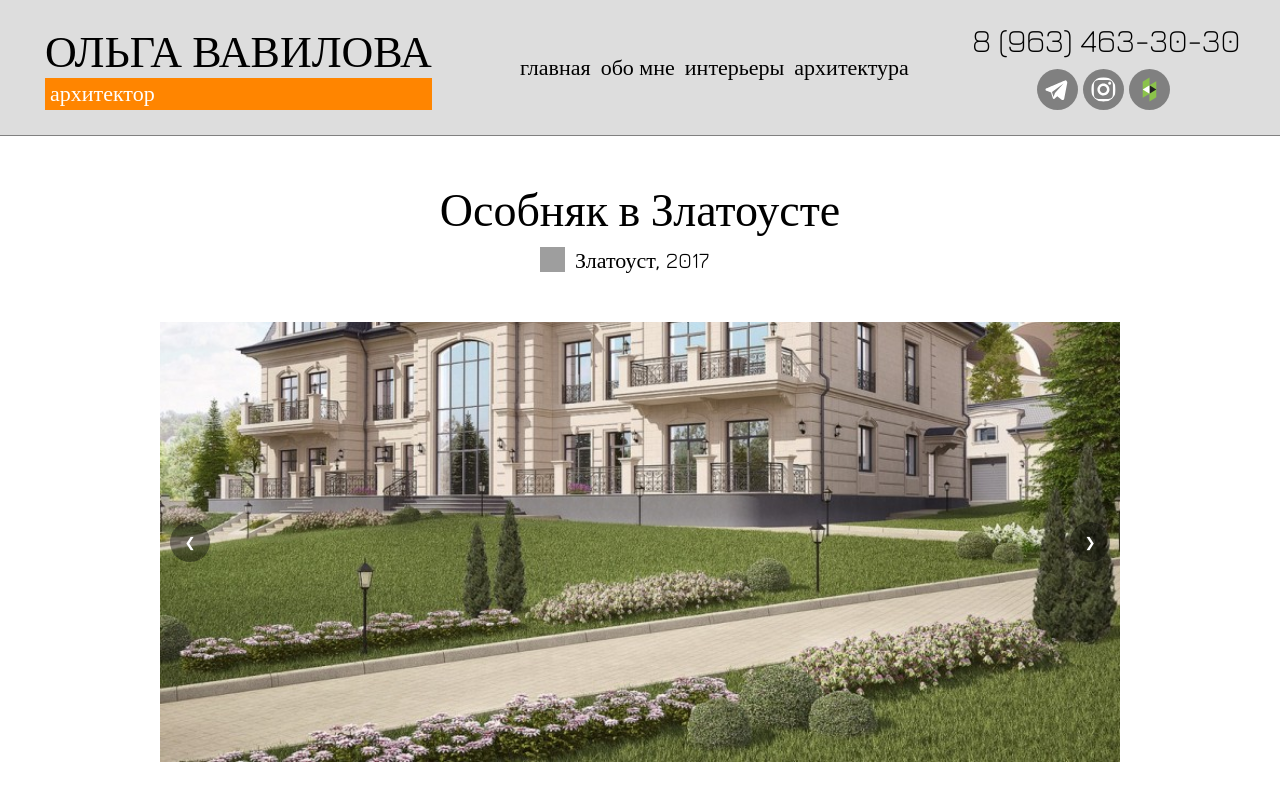
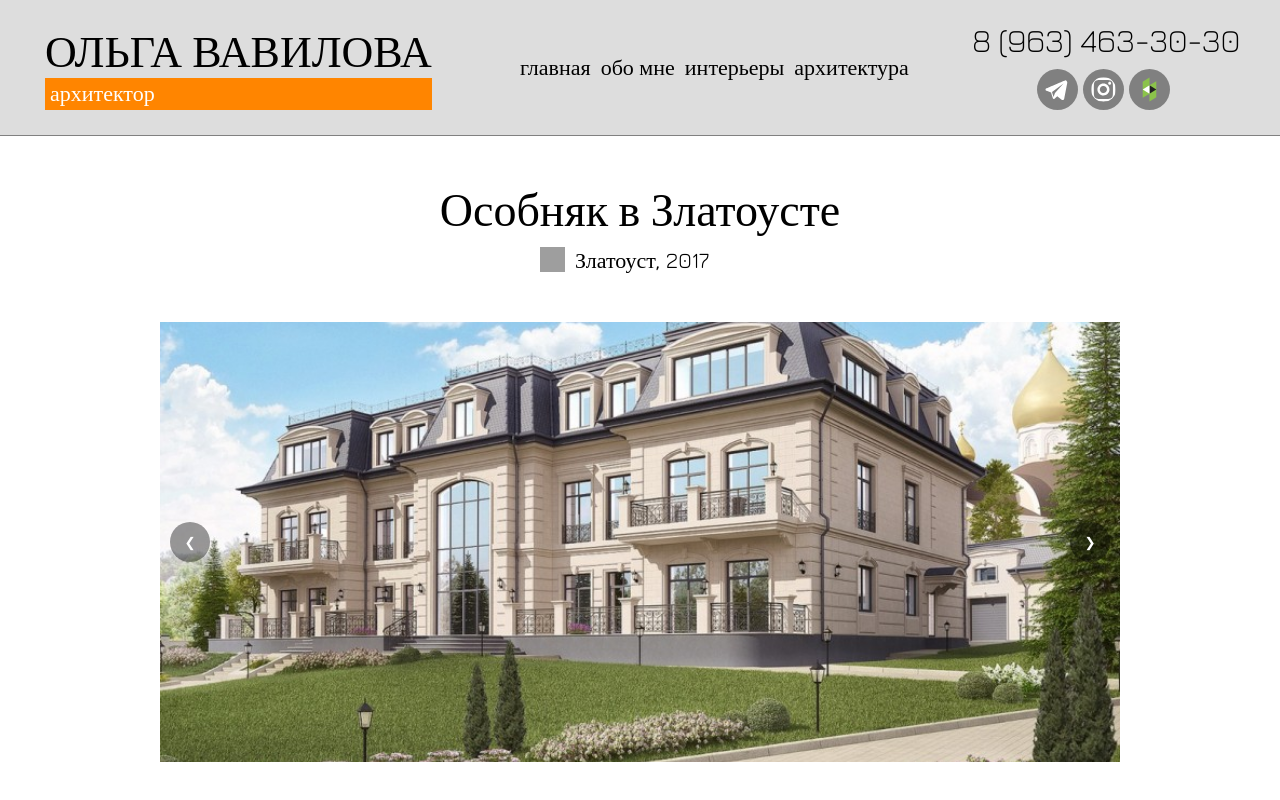
Before and after one commit to vavilovmy/vavilova_studio, a Next.js app: page /public-interiors/1 in a window 1280 px wide. Shown: the top 800 px of the page. Built offline with nearby package versions, Linux system fonts and the light colour scheme; grey boxes are pictures that could not be loaded.

Commit message:
minor styling

```diff
--- a/styles/WorkGalleryItem.module.css
+++ b/styles/WorkGalleryItem.module.css
@@ -45,8 +45,8 @@
   transition: opacity 0.5s ease-in-out;
   -o-object-fit: cover;
      object-fit: cover;
-  -o-object-position: center bottom;
-     object-position: center bottom;
+  -o-object-position: center center;
+     object-position: center center;
   position: absolute;
   top: 0;
   left: 0;
--- a/styles/WorkGalleryItem.module.scss
+++ b/styles/WorkGalleryItem.module.scss
@@ -50,7 +50,7 @@
       height: 100%;
       transition: opacity 0.5s ease-in-out;
       object-fit: cover;
-      object-position: center bottom;
+      object-position: center center;
       position: absolute;
       top: 0;
       left: 0;
```
